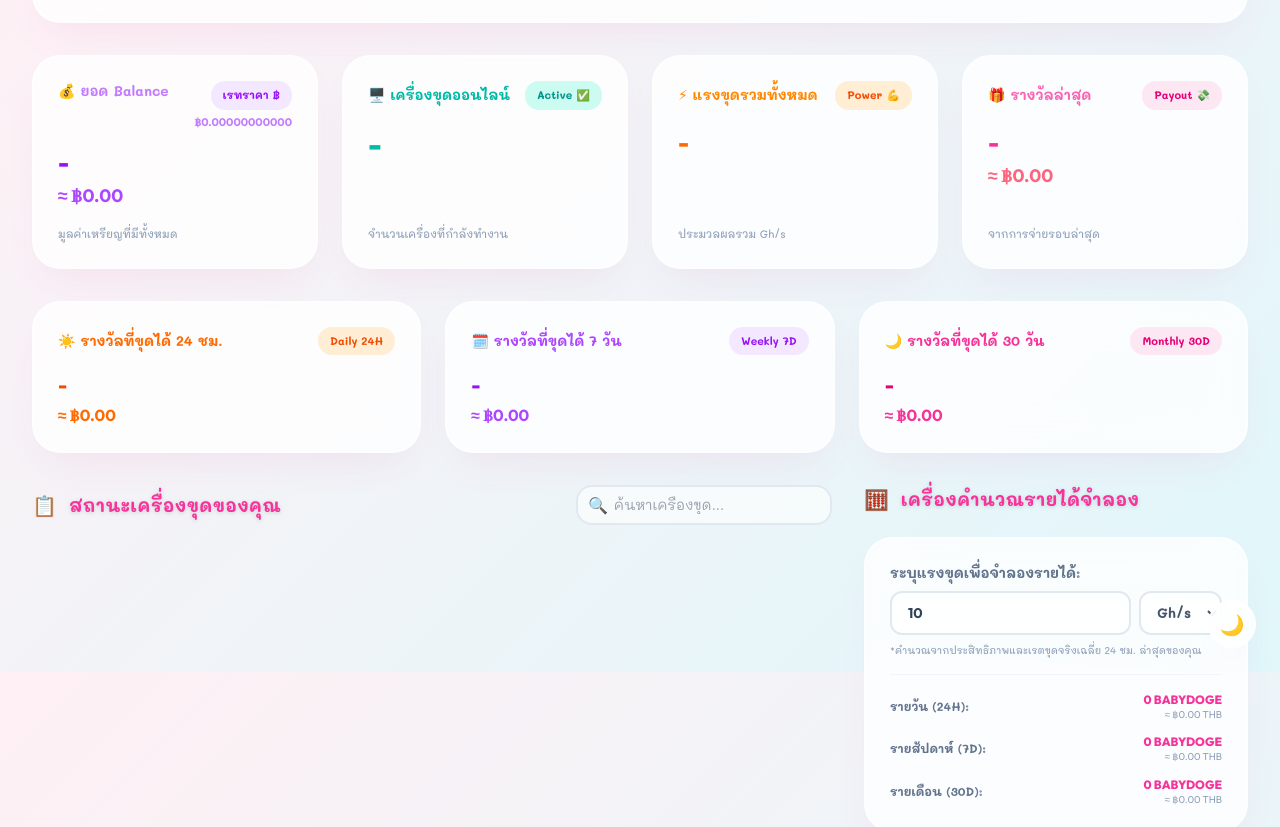
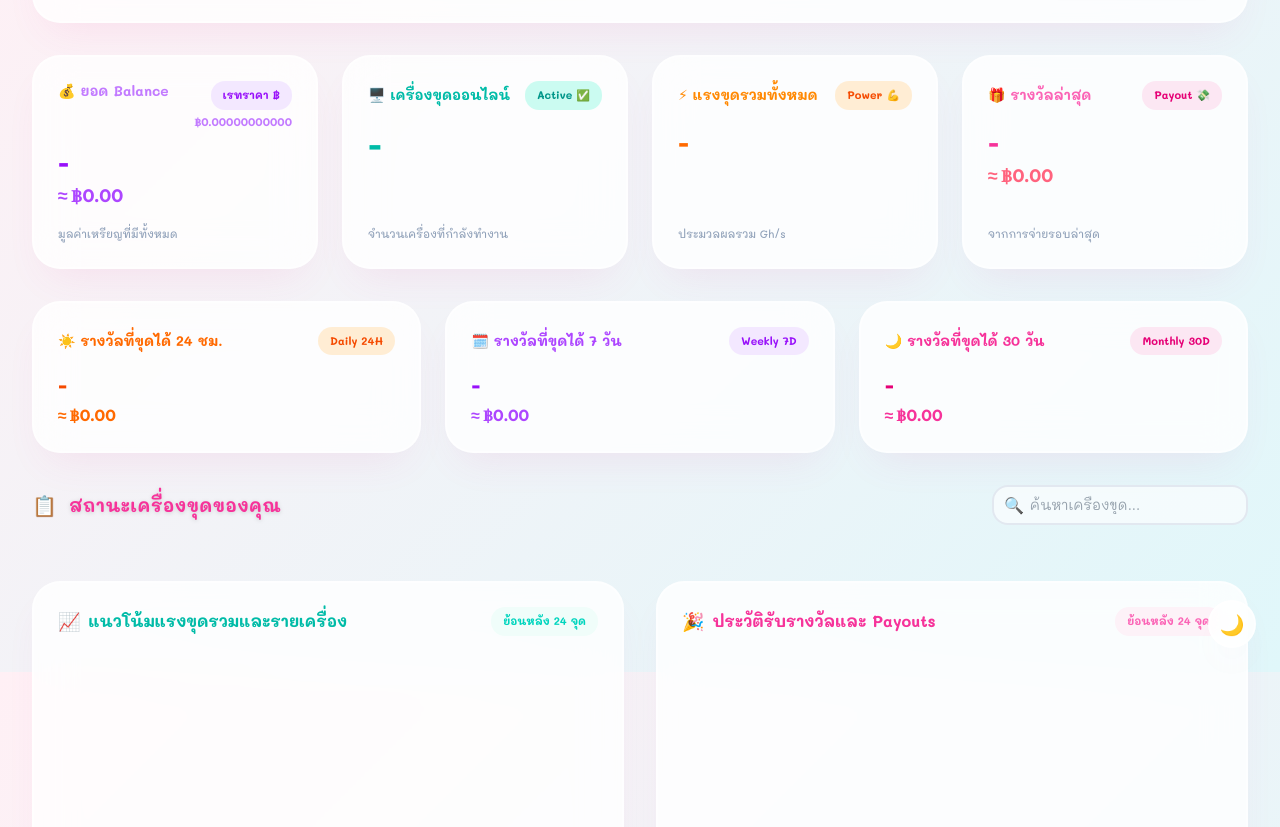
Before and after one commit to pornchaient-web/Miner-BabyDoge, a plain HTML site: page index.html in a window 1280 px wide. Shown: the part 128-955 px from the top of the page. Drawn offline with nearby package versions, Linux system fonts and the light colour scheme.

Commit message:
Update index.html

```diff
--- a/index.html
+++ b/index.html
@@ -222,11 +222,8 @@
       </div>
     </div>
 
-    <!-- Workers & Calculator Area -->
-    <div class="grid grid-cols-1 lg:grid-cols-3 gap-8">
-
-      <!-- Worker Statuses -->
-      <div class="lg:col-span-2 space-y-6">
+    <!-- Workers Area -->
+    <div class="space-y-6">
       <div class="flex flex-col sm:flex-row justify-between items-start sm:items-center gap-4">
         <div class="flex items-center gap-3">
           <span class="text-xl">📋</span>
@@ -241,58 +238,8 @@
         </div>
       </div>
 
-        <div id="workers-container" class="grid grid-cols-1 sm:grid-cols-2 md:grid-cols-3 gap-4">
+      <div id="workers-container" class="grid grid-cols-1 sm:grid-cols-2 md:grid-cols-3 lg:grid-cols-4 gap-4">
         <!-- Workers will be dynamically rendered here -->
-        </div>
-      </div>
-
-      <!-- Live Income Calculator -->
-      <div class="space-y-6">
-        <div class="flex items-center gap-3">
-          <span class="text-xl font-bold">🧮</span>
-          <h2 class="text-lg font-bold text-pink-500 tracking-wide drop-shadow-sm">เครื่องคำนวณรายได้จำลอง</h2>
-        </div>
-
-        <div class="cute-card p-6 space-y-4 neon-border-pink">
-          <div class="space-y-2">
-            <label class="text-sm font-bold text-slate-500 dark:text-slate-300 block">ระบุแรงขุดเพื่อจำลองรายได้:</label>
-            <div class="flex gap-2">
-              <input type="number" id="calc-hashrate" value="10" min="1" step="any" oninput="updateCalculator()"
-                     class="w-full px-4 py-2.5 border-2 border-slate-200 dark:border-slate-700/60 rounded-xl bg-white/80 dark:bg-slate-900/80 text-sm font-bold font-num text-slate-700 dark:text-slate-200 focus:outline-none focus:border-pink-400">
-              <select id="calc-unit" onchange="updateCalculator()"
-                      class="px-3 border-2 border-slate-200 dark:border-slate-700/60 rounded-xl bg-white/85 dark:bg-slate-900/85 text-sm font-bold text-slate-600 dark:text-slate-200 focus:outline-none">
-                <option value="Gh/s">Gh/s</option>
-                <option value="Mh/s">Mh/s</option>
-                <option value="Th/s">Th/s</option>
-              </select>
-            </div>
-            <p class="text-[10px] text-slate-400 font-medium">*คำนวณจากประสิทธิภาพและเรตขุดจริงเฉลี่ย 24 ชม. ล่าสุดของคุณ</p>
-          </div>
-
-          <div class="border-t border-slate-100 dark:border-slate-800/60 pt-4 space-y-3">
-            <div class="flex justify-between items-center text-xs">
-              <span class="font-bold text-slate-500 dark:text-slate-400">รายวัน (24H):</span>
-              <div class="text-right">
-                <span id="calc-result-daily" class="font-extrabold text-pink-500 font-num">0 BABYDOGE</span>
-                <span id="calc-result-daily-thb" class="block text-[10px] text-slate-400 font-num">≈ ฿0.00 THB</span>
-              </div>
-            </div>
-            <div class="flex justify-between items-center text-xs">
-              <span class="font-bold text-slate-500 dark:text-slate-400">รายสัปดาห์ (7D):</span>
-              <div class="text-right">
-                <span id="calc-result-weekly" class="font-extrabold text-pink-500 font-num">0 BABYDOGE</span>
-                <span id="calc-result-weekly-thb" class="block text-[10px] text-slate-400 font-num">≈ ฿0.00 THB</span>
-              </div>
-            </div>
-            <div class="flex justify-between items-center text-xs">
-              <span class="font-bold text-slate-500 dark:text-slate-400">รายเดือน (30D):</span>
-              <div class="text-right">
-                <span id="calc-result-monthly" class="font-extrabold text-pink-500 font-num">0 BABYDOGE</span>
-                <span id="calc-result-monthly-thb" class="block text-[10px] text-slate-400 font-num">≈ ฿0.00 THB</span>
-              </div>
-            </div>
-          </div>
-        </div>
       </div>
     </div>
 
@@ -409,45 +356,11 @@
       });
     };
 
-    function updateCalculator() {
-      var hashrate = parseFloat(document.getElementById('calc-hashrate').value || 0);
-      var unit = document.getElementById('calc-unit').value;
-
-      var hashrateGhs = hashrate;
-      if (unit === 'Mh/s') {
-        hashrateGhs = hashrate / 1000;
-      } else if (unit === 'Th/s') {
-        hashrateGhs = hashrate * 1000;
-      }
-
-      var daily = hashrateGhs * currentDailyRewardPerGhs;
-      var weekly = daily * 7;
-      var monthly = daily * 30;
-
-      document.getElementById('calc-result-daily').innerText = daily.toLocaleString(undefined, { maximumFractionDigits: 0 }) + " BABYDOGE";
-      document.getElementById('calc-result-daily-thb').innerText = "≈ " + formatThbValue(daily * currentPriceThb);
-
-      document.getElementById('calc-result-weekly').innerText = weekly.toLocaleString(undefined, { maximumFractionDigits: 0 }) + " BABYDOGE";
-      document.getElementById('calc-result-weekly-thb').innerText = "≈ " + formatThbValue(weekly * currentPriceThb);
-
-      document.getElementById('calc-result-monthly').innerText = monthly.toLocaleString(undefined, { maximumFractionDigits: 0 }) + " BABYDOGE";
-      document.getElementById('calc-result-monthly-thb').innerText = "≈ " + formatThbValue(monthly * currentPriceThb);
-    }
-
     function renderDashboard(data) {
       if (!data) return;
       window.lastDashboardData = data;
 
-      // Extract current status variables for calculator
-      var totalHashrate = parseFloat(data.summary.totalHashrate || 0);
-      var dailyReward = parseFloat(data.summary.dailyReward.replace(/,/g, '') || 0);
       currentPriceThb = parseFloat(data.summary.tokenPriceThb || 0);
-      if (totalHashrate > 0) {
-        currentDailyRewardPerGhs = dailyReward / totalHashrate;
-      } else {
-        currentDailyRewardPerGhs = 0;
-      }
-      updateCalculator();
 
       document.getElementById('txt-time').innerText = data.summary.timestamp;
       document.getElementById('token-price').innerText = formatCryptoPriceThb(data.summary.tokenPriceThb);
@@ -557,9 +470,19 @@
 
       if (hashrateChartInstance) {
         hashrateChartInstance.data.labels = data.charts.labels;
+
+        var existingDatasets = hashrateChartInstance.data.datasets;
+        if (existingDatasets.length === datasetsHashrate.length) {
+          for (var i = 0; i < datasetsHashrate.length; i++) {
+            existingDatasets[i].data = datasetsHashrate[i].data;
+            existingDatasets[i].label = datasetsHashrate[i].label;
+          }
+        } else {
           hashrateChartInstance.data.datasets = datasetsHashrate;
+        }
+
         hashrateChartInstance.options = chartOptions;
-        hashrateChartInstance.update();
+        hashrateChartInstance.update('none');
       } else {
         var ctxHashrate = document.getElementById('chartHashrate').getContext('2d');
         hashrateChartInstance = new Chart(ctxHashrate, { type: 'line', data: { labels: data.charts.labels, datasets: datasetsHashrate }, options: chartOptions });
@@ -586,7 +509,7 @@
         rewardChartInstance.data.labels = data.charts.labels;
         rewardChartInstance.data.datasets = datasetsReward;
         rewardChartInstance.options = chartOptions;
-        rewardChartInstance.update();
+        rewardChartInstance.update('none');
       } else {
         rewardChartInstance = new Chart(ctxReward, {
           type: 'bar',
```
Lines whose indentation alone changed are shown as unchanged.
